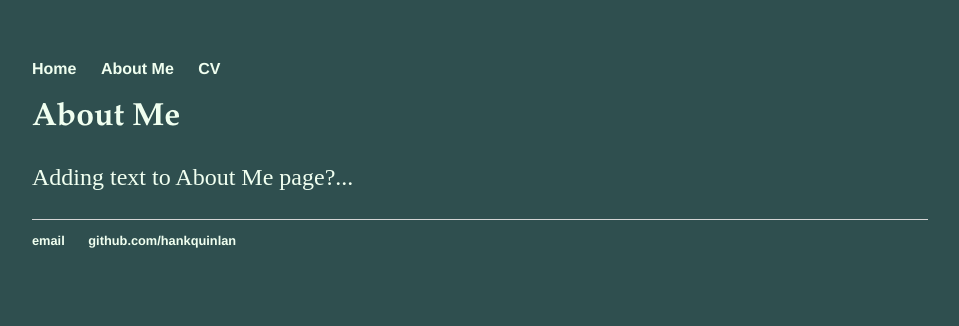
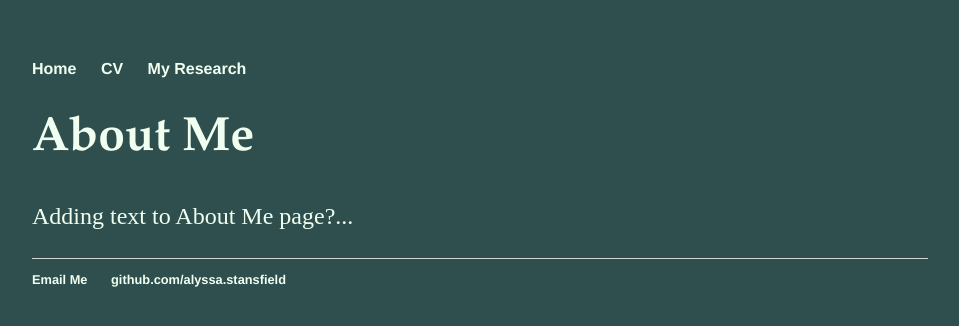
Before and after one commit to alyssa-stansfield/alyssa-stansfield.github.io, a Jekyll site: the page built from about/index.html, in a window 1280 px wide. Shown: the top 326 px of the page, without its empty margins (160-1119 px from the left). Built offline with Jekyll 4.4.1, drawn with Linux system fonts in a browser that asks for light colours.

Commit message:
Add My Research page, change h2 css formatting, add my email and github link in footer

```diff
--- a/_layouts/default.html
+++ b/_layouts/default.html
@@ -9,8 +9,8 @@
 			<nav>
 	    		<ul>
 	        		<li><a href="/">Home</a></li>
-		        	<li><a href="/about">About Me</a></li>
 	        		<li><a href="/cv">CV</a></li>
+				<li><a href="/research">My Research</a></li>
 	    		</ul>
 			</nav>
 			<div class="container">
@@ -20,8 +20,8 @@
 			</div><!-- /.container -->
 			<footer>
 	    		<ul>
-	        		<li><a href="mailto:hankquinlanhub@gmail.com">email</a></li>
-	        		<li><a href="https://github.com/hankquinlan">github.com/hankquinlan</a></li>
+	        		<li><a href="mailto:alyssa.stansfield@colostate.edu">Email Me</a></li>
+	        		<li><a href="https://github.com/alyssa.stansfield">github.com/alyssa.stansfield</a></li>
 				</ul>
 			</footer>
 		</body>
--- a/css/main.css
+++ b/css/main.css
@@ -21,10 +21,17 @@
     text-decoration: underline;
 }
 h1 {
-    font-size: 2em;
+    font-size: 3em;
     font-family:'Garamond';
     color:#F0FFF0;
 }
+
+h2 {
+    font-size: 1.5em;
+    font-family:'Garamond';
+    color:#F0FFF0;
+}
+
 p {
     font-size: 1.5em;
     line-height: 1.4em;
--- a/index.html
+++ b/index.html
@@ -4,9 +4,8 @@
 ---
 <h1 font-family:"Gill Sans",sans-serif > Alyssa Stansfield, PhD </h1>
 <div class="blurb">
+	<img class="wrap" src="assets/agu_pic.png" width="400" />
 	<p>I'm currently a postdoc at Stony Brook University working with Dr. Kevin Reed in the <a href="https://you.stonybrook.edu/kareed/">Climate Extremes Modeling Group</a>. In the Fall, I'll be starting as an <a href="https://www.nsf.gov/awardsearch/showAward?AWD_ID=2204138&HistoricalAwards=false">NSF AGS Postdoctoral Fellow</a> at Colorado State University with <a href="https://www.atmos.colostate.edu/people/faculty/rasmussen/">Dr. Kristen Rasmussen</a>. My research interests include tropical cyclones and other extreme weather, climate change and variability, and climate model assessment.</p>
-<img class="wrap" src="assets/agu_pic.png" width="200" />
-	<p><a href="/about">Read more about me here.</a></p>
 </div><!-- /.blurb -->
 
 
--- /dev/null
+++ b/research/index.html
@@ -0,0 +1,6 @@
+---
+layout: default
+title: My Research
+---
+	<h1>{{ page.title }}</h1>
+<p> Add info about my research </p>
```
